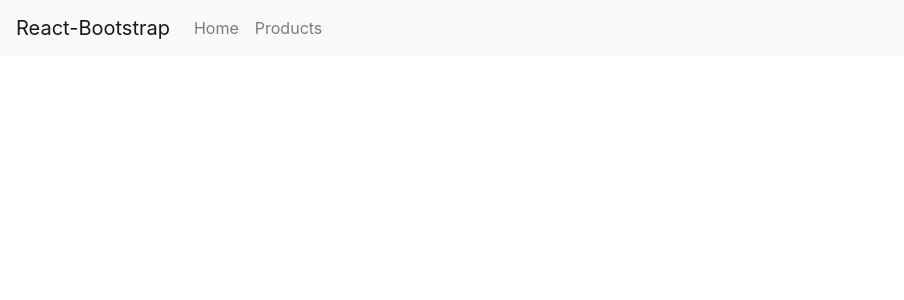
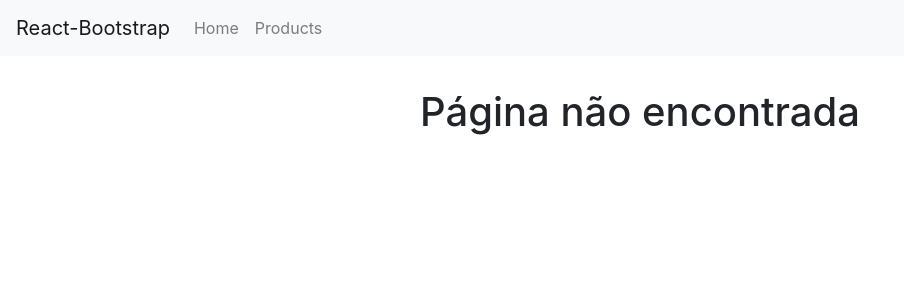
Before and after one commit to gporpino/product-shopping, a React (Create React App) app in the folder client/: page /not-found in a window 1280 px wide. Shown: the top 300 px of the page, without its empty margins (0-904 px from the left). Built offline with nearby package versions, Linux system fonts and the light colour scheme.

Commit message:
implement not found page

```diff
--- a/client/src/App.js
+++ b/client/src/App.js
@@ -10,6 +10,7 @@ import ProductIndex from './pages/product/ProductIndex.page';
 import ProductEdit from './pages/product/ProductEdit.page';
 import ProductNew from './pages/product/ProductNew.page';
 import ProductShow from './pages/product/ProductShow.page';
+import NotFound from './pages/error/NotFound.page';
 
 import productService from './services/Product.service';
 
@@ -51,6 +52,10 @@ function App() {
             <Route path='/' exact>
               <Home />
             </Route>
+
+            <Route path='/not-found' exact>
+              <NotFound></NotFound>
+            </Route>
           </Switch>
         </div>
       </div>
--- /dev/null
+++ b/client/src/pages/error/NotFound.page.jsx
@@ -0,0 +1,9 @@
+import React from 'react';
+
+const NotFound = () => (
+  <center>
+    <h1>Página não encontrada</h1>
+  </center>
+);
+
+export default NotFound;
--- a/client/src/pages/product/ProductEdit.page.jsx
+++ b/client/src/pages/product/ProductEdit.page.jsx
@@ -29,7 +29,7 @@ class ProductEdit extends Component {
         this.form.current.setPrice(response.data.price);
       })
       .catch((e) => {
-        console.log(e);
+        navigate.to('/not-found');
       });
   }
 
--- a/client/src/pages/product/ProductShow.page.jsx
+++ b/client/src/pages/product/ProductShow.page.jsx
@@ -22,7 +22,7 @@ class ProductEdit extends Component {
         this.setState({ product: response.data });
       })
       .catch((e) => {
-        console.log(e);
+        navigate.to('/not-found');
       });
   }
 
```
